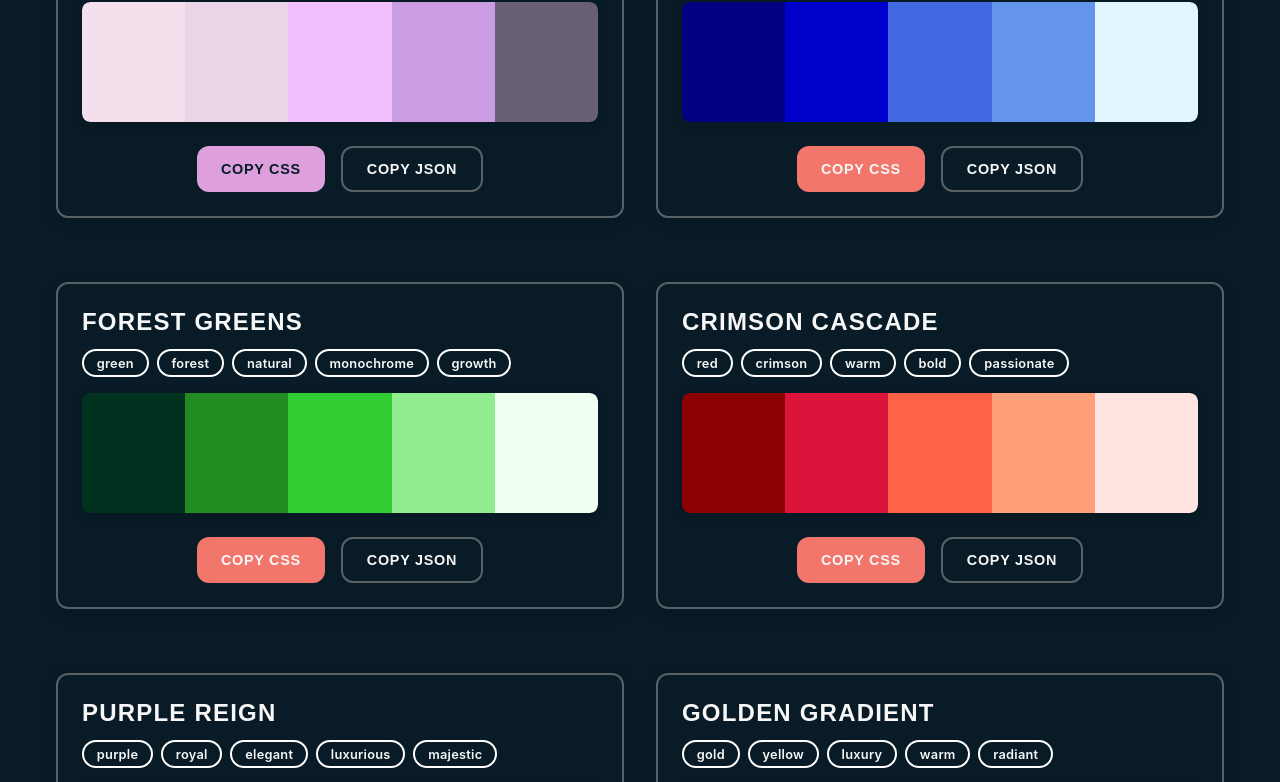
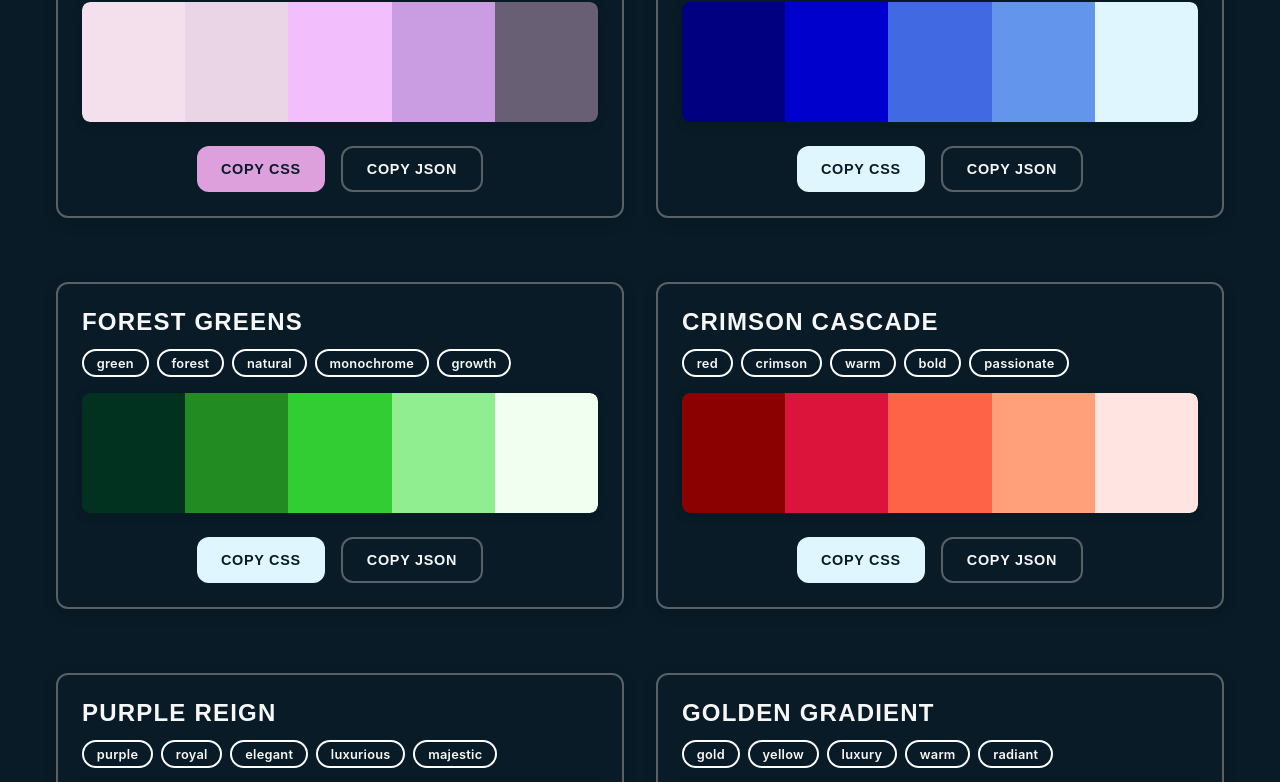
Before and after one commit to Atlis-Ky/colour-palette-tool, a React (Vite) app: page / in a window 1280 px wide. Shown: the part 10066-10848 px from the top of the page. Built offline with nearby package versions, Linux system fonts and the light colour scheme; a web font is replaced by a local one.

Commit message:
Fixed monochrome bug by updating ID tags in colourpalettes.js. Removed redundant RGB group declarations and replaced with hard coded colours for box shadows.

```diff
--- a/src/data/colourPalettes.js
+++ b/src/data/colourPalettes.js
@@ -307,37 +307,37 @@ const colourPalettes = {
   ],
   monochrome: [
     {
-      id: "mono-1",
+      id: "monochrome-1",
       name: "Shades of Blue",
       colours: ["#000080", "#0000CD", "#4169E1", "#6495ED", "#E0F6FF"],
       tags: ["blue", "monochrome", "gradient", "professional", "oceanic"],
     },
     {
-      id: "mono-2",
+      id: "monochrome-2",
       name: "Forest Greens",
       colours: ["#013220", "#228B22", "#32CD32", "#90EE90", "#F0FFF0"],
       tags: ["green", "forest", "natural", "monochrome", "growth"],
     },
     {
-      id: "mono-3",
+      id: "monochrome-3",
       name: "Crimson Cascade",
       colours: ["#8B0000", "#DC143C", "#FF6347", "#FFA07A", "#FFE4E1"],
       tags: ["red", "crimson", "warm", "bold", "passionate"],
     },
     {
-      id: "mono-4",
+      id: "monochrome-4",
       name: "Purple Reign",
       colours: ["#4B0082", "#8A2BE2", "#9370DB", "#DDA0DD", "#F8F8FF"],
       tags: ["purple", "royal", "elegant", "luxurious", "majestic"],
     },
     {
-      id: "mono-5",
+      id: "monochrome-5",
       name: "Golden Gradient",
       colours: ["#8B4513", "#DAA520", "#FFD700", "#FFFF99", "#FFFACD"],
       tags: ["gold", "yellow", "luxury", "warm", "radiant"],
     },
     {
-      id: "mono-6",
+      id: "monochrome-6",
       name: "Greyscale",
       colours: ["#000000", "#404040", "#808080", "#C0C0C0", "#FFFFFF"],
       tags: ["black", "white", "grey", "classic", "timeless"],
--- a/src/styles/ColourPalettes.css
+++ b/src/styles/ColourPalettes.css
@@ -76,7 +76,7 @@
 
 .category-filter.sunset.active {
   background: var(--group-sunset);
-  box-shadow: 0 4px 12px rgba(var(--group-sunset-rgba), 0.3);
+  box-shadow: 0 4px 12px rgba(255, 107, 53, 0.3);
 }
 
 .category-filter.nature:hover,
@@ -86,7 +86,7 @@
 
 .category-filter.nature.active {
   background: var(--group-nature);
-  box-shadow: 0 4px 12px rgba(var(--group-nature-rgba), 0.3);
+  box-shadow: 0 4px 12px rgba(32, 178, 170, 0.3);
 }
 
 .category-filter.modern:hover,
@@ -96,7 +96,7 @@
 
 .category-filter.modern.active {
   background: var(--group-modern);
-  box-shadow: 0 4px 12px rgba(var(--group-modern-rgba), 0.3);
+  box-shadow: 0 4px 12px rgba(0, 102, 204, 0.3);
 }
 
 .category-filter.vintage:hover,
@@ -107,7 +107,7 @@
 .category-filter.vintage.active {
   background: var(--group-vintage);
   color: var(--main-dark);
-  box-shadow: 0 4px 12px rgba(var(--group-vintage-rgba), 0.3);
+  box-shadow: 0 4px 12px rgba(245, 222, 179, 0.3);
 }
 
 .category-filter.vibrant:hover,
@@ -117,7 +117,7 @@
 
 .category-filter.vibrant.active {
   background: var(--group-vibrant);
-  box-shadow: 0 4px 12px rgba(var(--group-vibrant-rgba), 0.3);
+  box-shadow: 0 4px 12px rgba(255, 20, 147, 0.3);
 }
 
 .category-filter.pastel:hover,
@@ -128,7 +128,7 @@
 .category-filter.pastel.active {
   background: var(--group-pastel);
   color: var(--main-dark);
-  box-shadow: 0 4px 12px rgba(var(--group-pastel-rgba), 0.3);
+  box-shadow: 0 4px 12px rgba(221, 160, 221, 0.3);
 }
 
 .category-filter.monochrome:hover,
@@ -139,7 +139,7 @@
 .category-filter.monochrome.active {
   background: var(--group-monochrome);
   color: var(--main-dark);
-  box-shadow: 0 4px 12px rgba(var(--group-monochrome-rgba), 0.3);
+  box-shadow: 0 4px 12px rgba(224, 246, 255, 0.3);
 }
 
 .category-filter.earth:hover,
@@ -149,7 +149,7 @@
 
 .category-filter.earth.active {
   background: var(--group-earth);
-  box-shadow: 0 4px 12px rgba(var(--group-earth-rgba), 0.3);
+  box-shadow: 0 4px 12px rgba(210, 105, 30, 0.3);
 }
 
 .palettes-grid {
--- a/src/styles/ColourSet.css
+++ b/src/styles/ColourSet.css
@@ -141,7 +141,7 @@
 
 .action-button.primary.sunset:hover {
   background: var(--group-sunset-hover);
-  box-shadow: 0 4px 12px rgba(var(--group-sunset-rgba), 0.3);
+  box-shadow: 0 4px 12px rgba(255, 107, 53, 0.3);
 }
 
 .action-button.primary.nature {
@@ -150,7 +150,7 @@
 
 .action-button.primary.nature:hover {
   background: var(--group-nature-hover);
-  box-shadow: 0 4px 12px rgba(var(--group-nature-rgba), 0.3);
+  box-shadow: 0 4px 12px rgba(32, 178, 170, 0.3);
 }
 
 .action-button.primary.modern {
@@ -159,7 +159,7 @@
 
 .action-button.primary.modern:hover {
   background: var(--group-modern-hover);
-  box-shadow: 0 4px 12px rgba(var(--group-modern-rgba), 0.3);
+  box-shadow: 0 4px 12px rgba(0, 102, 204, 0.3);
 }
 
 .action-button.primary.vintage {
@@ -169,7 +169,7 @@
 
 .action-button.primary.vintage:hover {
   background: var(--group-vintage-hover);
-  box-shadow: 0 4px 12px rgba(var(--group-vintage-rgba), 0.3);
+  box-shadow: 0 4px 12px rgba(245, 222, 179, 0.3);
 }
 
 .action-button.primary.vibrant {
@@ -178,7 +178,7 @@
 
 .action-button.primary.vibrant:hover {
   background: var(--group-vibrant-hover);
-  box-shadow: 0 4px 12px rgba(var(--group-vibrant-rgba), 0.3);
+  box-shadow: 0 4px 12px rgba(255, 20, 147, 0.3);
 }
 
 .action-button.primary.pastel {
@@ -188,7 +188,7 @@
 
 .action-button.primary.pastel:hover {
   background: var(--group-pastel-hover);
-  box-shadow: 0 4px 12px rgba(var(--group-pastel-rgba), 0.3);
+  box-shadow: 0 4px 12px rgba(221, 160, 221, 0.3);
 }
 
 .action-button.primary.monochrome {
@@ -198,7 +198,7 @@
 
 .action-button.primary.monochrome:hover {
   background: var(--group-monochrome-hover);
-  box-shadow: 0 4px 12px rgba(var(--group-monochrome-rgba), 0.3);
+  box-shadow: 0 4px 12px rgba(224, 246, 255, 0.3);
 }
 
 .action-button.primary.earth {
@@ -207,48 +207,48 @@
 
 .action-button.primary.earth:hover {
   background: var(--group-earth-hover);
-  box-shadow: 0 4px 12px rgba(var(--group-earth-rgba), 0.3);
+  box-shadow: 0 4px 12px rgba(210, 105, 30, 0.3);
 }
 
 /* Category-specific secondary button styles */
 .action-button.secondary.sunset:hover {
   border-color: var(--group-sunset);
-  background: rgba(var(--group-sunset-rgba), 0.1);
+  background: rgba(255, 107, 53, 0.1);
 }
 
 .action-button.secondary.nature:hover {
   border-color: var(--group-nature);
-  background: rgba(var(--group-nature-rgba), 0.1);
+  background: rgba(32, 178, 170, 0.1);
 }
 
 .action-button.secondary.modern:hover {
   border-color: var(--group-modern);
-  background: rgba(var(--group-modern-rgba), 0.1);
+  background: rgba(0, 102, 204, 0.1);
 }
 
 .action-button.secondary.vintage:hover {
   border-color: var(--group-vintage);
-  background: rgba(var(--group-vintage-rgba), 0.1);
+  background: rgba(245, 222, 179, 0.1);
 }
 
 .action-button.secondary.vibrant:hover {
   border-color: var(--group-vibrant);
-  background: rgba(var(--group-vibrant-rgba), 0.1);
+  background: rgba(255, 20, 147, 0.1);
 }
 
 .action-button.secondary.pastel:hover {
   border-color: var(--group-pastel);
-  background: rgba(var(--group-pastel-rgba), 0.1);
+  background: rgba(221, 160, 221, 0.1);
 }
 
 .action-button.secondary.monochrome:hover {
   border-color: var(--group-monochrome);
-  background: rgba(var(--group-monochrome-rgba), 0.1);
+  background: rgba(224, 246, 255, 0.1);
 }
 
 .action-button.secondary.earth:hover {
   border-color: var(--group-earth);
-  background: rgba(var(--group-earth-rgba), 0.1);
+  background: rgba(210, 105, 30, 0.1);
 }
 
 @media (max-width: 768px) {
```
